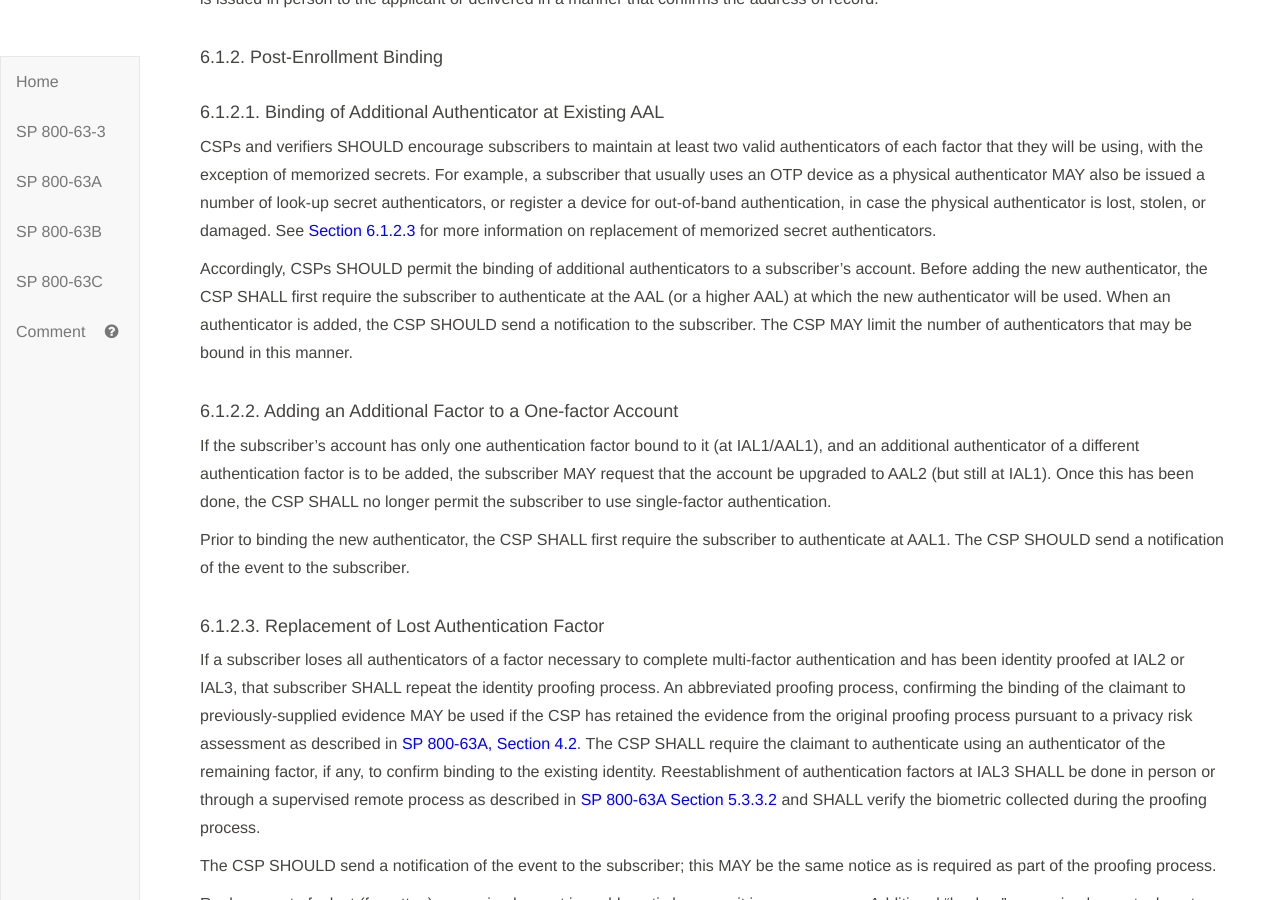
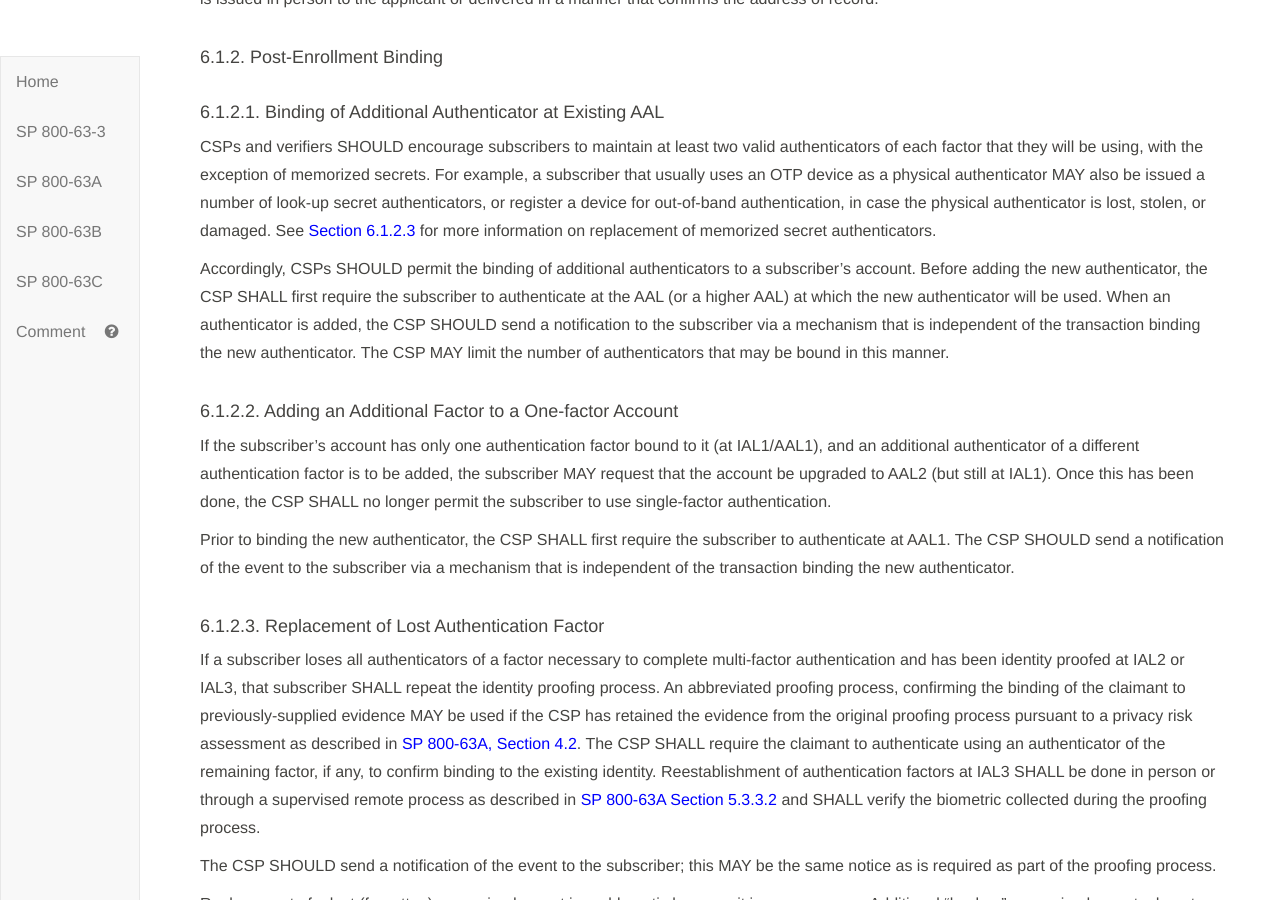
Before and after one commit to usnistgov/800-63-3, a Jekyll site: the page built from sp800-63b/sec6_lifecycle.md, in a window 1280 px wide and 900 px high, scrolled down 1629 px. Built offline with Jekyll 4.4.1, drawn with Linux system fonts in a browser that asks for light colours; our own code applies the rules of GitHub Pages for plain Markdown files.

Commit message:
Authenticator binding notification detail. Closes #1385

```diff
--- a/sp800-63b/sec6_lifecycle.md
+++ b/sp800-63b/sec6_lifecycle.md
@@ -54,13 +54,13 @@ Enrollment and binding MAY be broken up into a number of separate physical encou
 
 CSPs and verifiers SHOULD encourage subscribers to maintain at least two valid authenticators of each factor that they will be using, with the exception of memorized secrets. For example, a subscriber that usually uses an OTP device as a physical authenticator MAY also be issued a number of look-up secret authenticators, or register a device for out-of-band authentication, in case the physical authenticator is lost, stolen, or damaged. See [Section 6.1.2.3](#replacement) for more information on replacement of memorized secret authenticators.
 
-Accordingly, CSPs SHOULD permit the binding of additional authenticators to a subscriber's account. Before adding the new authenticator, the CSP SHALL first require the subscriber to authenticate at the AAL (or a higher AAL) at which the new authenticator will be used. When an authenticator is added, the CSP SHOULD send a notification to the subscriber. The CSP MAY limit the number of authenticators that may be bound in this manner.
+Accordingly, CSPs SHOULD permit the binding of additional authenticators to a subscriber's account. Before adding the new authenticator, the CSP SHALL first require the subscriber to authenticate at the AAL (or a higher AAL) at which the new authenticator will be used. When an authenticator is added, the CSP SHOULD send a notification to the subscriber via a mechanism that is independent of the transaction binding the new authenticator. The CSP MAY limit the number of authenticators that may be bound in this manner.
 
 #### 6.1.2.2. Adding an Additional Factor to a One-factor Account
 
 If the subscriber's account has only one authentication factor bound to it (at IAL1/AAL1), and an additional authenticator of a different authentication factor is to be added, the subscriber MAY request that the account be upgraded to AAL2 (but still at IAL1). Once this has been done, the CSP SHALL no longer permit the subscriber to use single-factor authentication.
 
-Prior to binding the new authenticator, the CSP SHALL first require the subscriber to authenticate at AAL1. The CSP SHOULD send a notification of the event to the subscriber.
+Prior to binding the new authenticator, the CSP SHALL first require the subscriber to authenticate at AAL1. The CSP SHOULD send a notification of the event to the subscriber via a mechanism that is independent of the transaction binding the new authenticator.
 
 #### 6.1.2.3. <a name="replacement"></a> Replacement of Lost Authentication Factor
 
```
